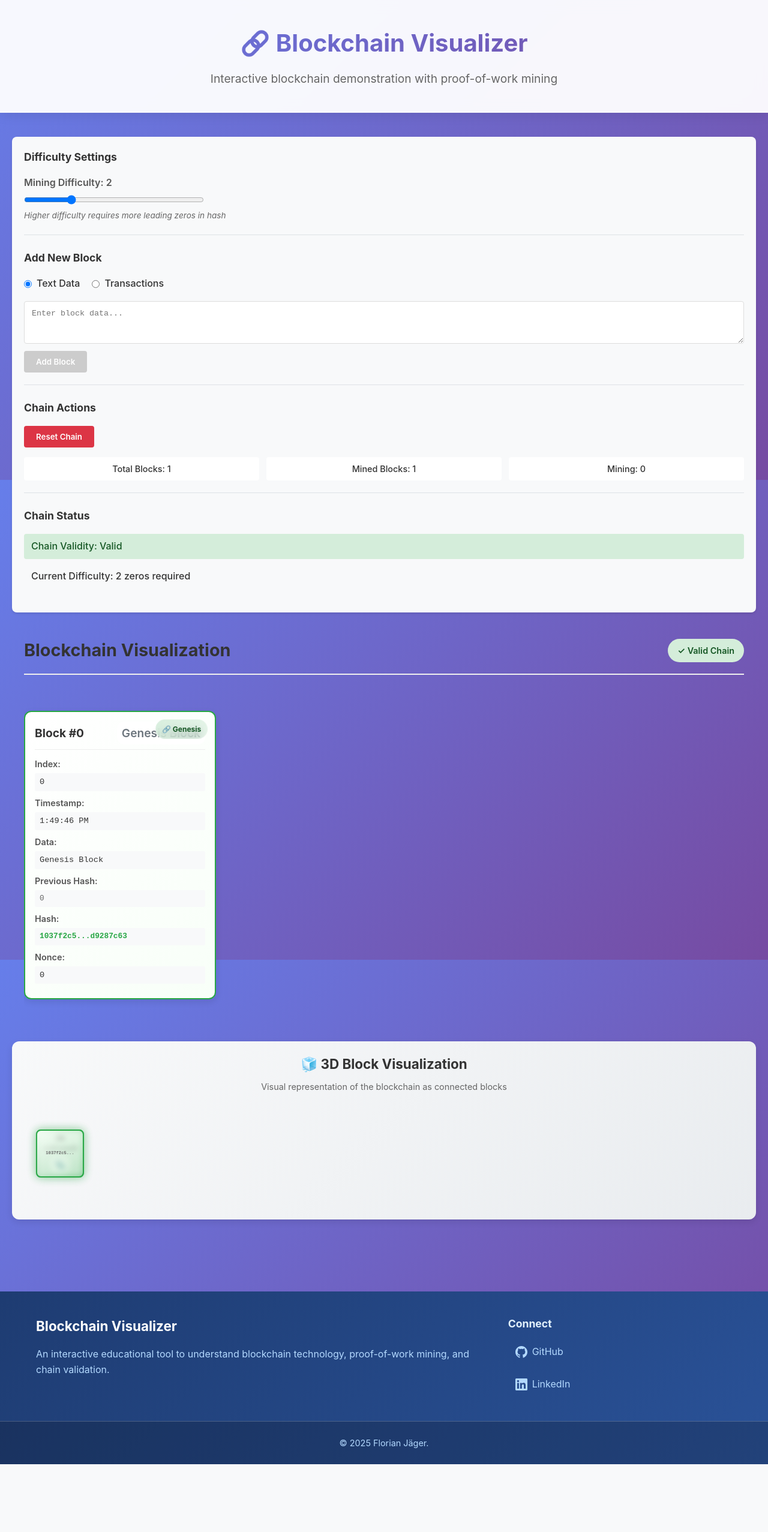
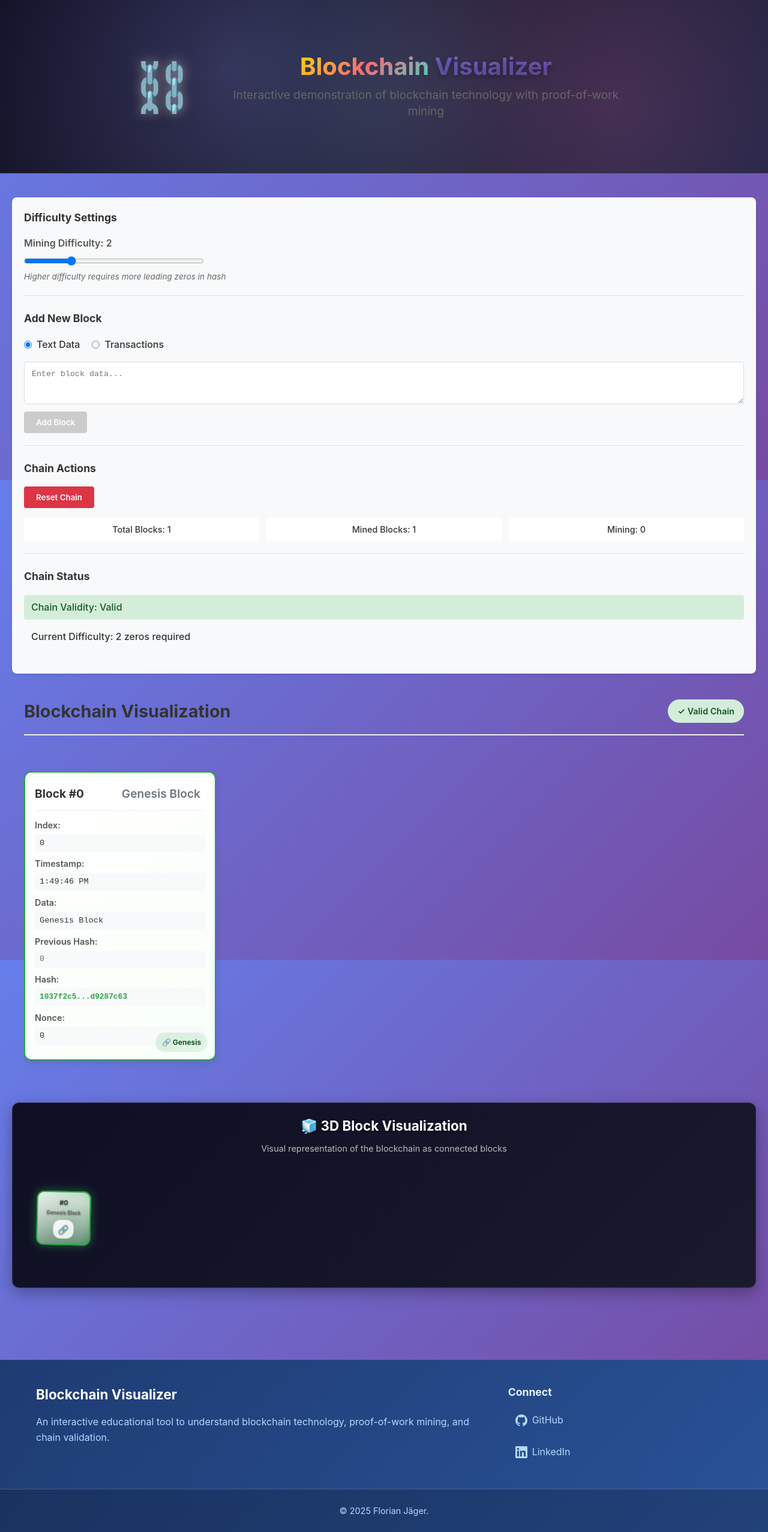
Before and after one commit to flori950/Blockchain-Visualizer, a React (Vite) app: page / in a window 1280 px wide. Shown: the whole page at 60% size. Before the commit the page ends 2441 px from the top, so only its background shows below. Built offline with nearby package versions, Linux system fonts and the light colour scheme.

Commit message:
fix deply

```diff
--- a/src/App.css
+++ b/src/App.css
@@ -11,12 +11,103 @@
 }
 
 .app-header {
-  background: rgba(255, 255, 255, 0.95);
-  backdrop-filter: blur(10px);
-  padding: 40px 20px;
+  background: linear-gradient(135deg, #0f0f23 0%, #1a1a2e 50%, #16213e 100%);
+  padding: 80px 20px;
+  position: relative;
+  overflow: hidden;
+  color: white;
+  border-bottom: 1px solid rgba(255, 255, 255, 0.1);
+}
+
+.app-header::before {
+  content: '';
+  position: absolute;
+  top: 0;
+  left: 0;
+  right: 0;
+  bottom: 0;
+  background: radial-gradient(circle at 30% 40%, rgba(120, 119, 198, 0.3) 0%, transparent 50%),
+              radial-gradient(circle at 80% 60%, rgba(255, 119, 198, 0.2) 0%, transparent 50%),
+              radial-gradient(circle at 50% 50%, rgba(75, 192, 192, 0.1) 0%, transparent 50%);
+  pointer-events: none;
+}
+
+.header-content {
+  max-width: 1200px;
+  margin: 0 auto;
+  position: relative;
+  z-index: 1;
+}
+
+.header-main {
+  display: flex;
+  align-items: center;
+  justify-content: center;
+  gap: 40px;
+  flex-wrap: wrap;
+}
+
+.header-icon {
+  animation: float 6s ease-in-out infinite;
+}
+
+.blockchain-icon {
+  font-size: 5rem;
+  display: block;
+  filter: drop-shadow(0 8px 16px rgba(0, 0, 0, 0.4));
+  text-shadow: 0 0 20px rgba(255, 255, 255, 0.5);
+}
+
+.header-text {
   text-align: center;
-  box-shadow: 0 2px 20px rgba(0, 0, 0, 0.1);
-  border-bottom: 1px solid rgba(255, 255, 255, 0.2);
+}
+
+.header-title {
+  margin: 0 0 20px 0;
+  font-size: clamp(3rem, 6vw, 5rem);
+  font-weight: 900;
+  line-height: 1.1;
+  text-shadow: 0 4px 8px rgba(0, 0, 0, 0.3);
+}
+
+.title-highlight {
+  background: linear-gradient(135deg, #ffd700 0%, #ff6b6b 50%, #4ecdc4 100%);
+  -webkit-background-clip: text;
+  -webkit-text-fill-color: transparent;
+  background-clip: text;
+  text-shadow: none;
+  animation: shimmer 3s ease-in-out infinite;
+}
+
+.header-subtitle {
+  margin: 0;
+  font-size: clamp(1.2rem, 3vw, 1.6rem);
+  color: rgba(255, 255, 255, 0.8);
+  font-weight: 300;
+  max-width: 700px;
+  margin: 0 auto;
+  line-height: 1.4;
+}
+
+@keyframes float {
+  0%, 100% {
+    transform: translateY(0px) rotate(0deg);
+  }
+  33% {
+    transform: translateY(-15px) rotate(5deg);
+  }
+  66% {
+    transform: translateY(-5px) rotate(-3deg);
+  }
+}
+
+@keyframes shimmer {
+  0%, 100% {
+    background-position: 0% 50%;
+  }
+  50% {
+    background-position: 100% 50%;
+  }
 }
 
 .app-header h1 {
@@ -90,3 +181,50 @@ input, textarea, select {
     padding: 15px 10px;
   }
 }
+
+/* Enhanced responsive design for new header */
+@media (max-width: 768px) {
+  .app-header {
+    padding: 60px 15px;
+  }
+
+  .header-main {
+    gap: 25px;
+  }
+
+  .blockchain-icon {
+    font-size: 4rem;
+  }
+
+  .header-title {
+    font-size: clamp(2.5rem, 8vw, 3.5rem);
+  }
+
+  .header-subtitle {
+    font-size: clamp(1rem, 4vw, 1.3rem);
+  }
+}
+
+@media (max-width: 480px) {
+  .app-header {
+    padding: 40px 10px;
+  }
+
+  .header-main {
+    flex-direction: column;
+    gap: 20px;
+  }
+
+  .blockchain-icon {
+    font-size: 3rem;
+  }
+
+  .header-title {
+    font-size: clamp(2rem, 10vw, 2.8rem);
+  }
+
+  .header-subtitle {
+    font-size: clamp(0.9rem, 5vw, 1.1rem);
+    padding: 0 10px;
+  }
+}
--- a/src/App.tsx
+++ b/src/App.tsx
@@ -14,8 +14,21 @@ function App() {
         <div className="app">
           <SEO />
           <header className="app-header">
-            <h1>🔗 Blockchain Visualizer</h1>
-            <p>Interactive blockchain demonstration with proof-of-work mining</p>
+            <div className="header-content">
+              <div className="header-main">
+                <div className="header-icon">
+                  <span className="blockchain-icon">⛓️</span>
+                </div>
+                <div className="header-text">
+                  <h1 className="header-title">
+                    <span className="title-highlight">Blockchain</span> Visualizer
+                  </h1>
+                  <p className="header-subtitle">
+                    Interactive demonstration of blockchain technology with proof-of-work mining
+                  </p>
+                </div>
+              </div>
+            </div>
           </header>
 
           <main className="app-main">
--- a/src/components/Block.css
+++ b/src/components/Block.css
@@ -274,7 +274,7 @@
 
 .validity-indicator {
   position: absolute;
-  top: 12px;
+  bottom: 12px;
   right: 12px;
   padding: 6px 10px;
   border-radius: 16px;
@@ -283,6 +283,7 @@
   transition: all 0.3s ease;
   backdrop-filter: blur(8px);
   border: 1px solid rgba(255, 255, 255, 0.3);
+  z-index: 10;
 }
 
 .validity-indicator.valid {
--- a/src/components/BlockVisualization3D.css
+++ b/src/components/BlockVisualization3D.css
@@ -1,9 +1,10 @@
 .block-visualization-3d {
-  background: linear-gradient(135deg, #f8f9fa 0%, #e9ecef 100%);
+  background: linear-gradient(135deg, #0f0f23 0%, #1a1a2e 100%);
   border-radius: 12px;
   padding: 20px;
   margin: 20px 0;
-  box-shadow: 0 4px 12px rgba(0,0,0,0.1);
+  box-shadow: 0 8px 24px rgba(0,0,0,0.3);
+  border: 1px solid rgba(255, 255, 255, 0.1);
 }
 
 .visualization-header {
@@ -13,18 +14,19 @@
 
 .visualization-header h3 {
   margin: 0 0 8px 0;
-  color: #333;
+  color: #ffffff;
   font-size: 1.4em;
+  text-shadow: 0 2px 4px rgba(0, 0, 0, 0.3);
 }
 
 .visualization-header p {
   margin: 0;
-  color: #666;
+  color: rgba(255, 255, 255, 0.7);
   font-size: 0.9em;
 }
 
 .blocks-3d-container {
-  perspective: 1000px;
+  perspective: 1200px;
   overflow-x: auto;
   padding: 20px 0;
 }
@@ -45,8 +47,8 @@
 
 .block-3d {
   position: relative;
-  width: 80px;
-  height: 80px;
+  width: 90px;
+  height: 90px;
   transform-style: preserve-3d;
   transition: transform 0.6s cubic-bezier(0.25, 0.46, 0.45, 0.94);
   animation: float 4s ease-in-out infinite;
@@ -58,10 +60,10 @@
 
 .block-face {
   position: absolute;
-  width: 80px;
-  height: 80px;
-  border: 2px solid #ddd;
-  border-radius: 8px;
+  width: 90px;
+  height: 90px;
+  border: 2px solid rgba(255, 255, 255, 0.2);
+  border-radius: 12px;
   display: flex;
   flex-direction: column;
   align-items: center;
@@ -71,37 +73,40 @@
   text-align: center;
   padding: 4px;
   box-sizing: border-box;
-  backdrop-filter: blur(4px);
+  backdrop-filter: blur(8px);
+  color: white;
+  text-shadow: 0 1px 2px rgba(0, 0, 0, 0.5);
 }
 
 .front {
-  background: linear-gradient(135deg, rgba(255,255,255,0.9), rgba(248,249,250,0.8));
-  transform: translateZ(40px);
+  background: linear-gradient(135deg, rgba(102, 126, 234, 0.9), rgba(118, 75, 162, 0.8));
+  transform: translateZ(45px);
+  box-shadow: 0 0 20px rgba(102, 126, 234, 0.4);
 }
 
 .back {
-  background: linear-gradient(135deg, rgba(248,249,250,0.9), rgba(233,236,239,0.8));
-  transform: rotateY(180deg) translateZ(40px);
+  background: linear-gradient(135deg, rgba(118, 75, 162, 0.8), rgba(102, 126, 234, 0.7));
+  transform: rotateY(180deg) translateZ(45px);
 }
 
 .left {
-  background: linear-gradient(135deg, rgba(233,236,239,0.8), rgba(222,226,230,0.7));
-  transform: rotateY(-90deg) translateZ(40px);
+  background: linear-gradient(135deg, rgba(75, 90, 162, 0.7), rgba(60, 75, 140, 0.6));
+  transform: rotateY(-90deg) translateZ(45px);
 }
 
 .right {
-  background: linear-gradient(135deg, rgba(233,236,239,0.8), rgba(222,226,230,0.7));
-  transform: rotateY(90deg) translateZ(40px);
+  background: linear-gradient(135deg, rgba(75, 90, 162, 0.7), rgba(60, 75, 140, 0.6));
+  transform: rotateY(90deg) translateZ(45px);
 }
 
 .top {
-  background: linear-gradient(135deg, rgba(222,226,230,0.7), rgba(206,212,218,0.6));
-  transform: rotateX(90deg) translateZ(40px);
+  background: linear-gradient(135deg, rgba(140, 140, 200, 0.6), rgba(120, 120, 180, 0.5));
+  transform: rotateX(90deg) translateZ(45px);
 }
 
 .bottom {
-  background: linear-gradient(135deg, rgba(206,212,218,0.6), rgba(173,181,189,0.5));
-  transform: rotateX(-90deg) translateZ(40px);
+  background: linear-gradient(135deg, rgba(60, 60, 120, 0.5), rgba(40, 40, 100, 0.4));
+  transform: rotateX(-90deg) translateZ(45px);
 }
 
 .block-number {
@@ -175,22 +180,22 @@
 .link-cylinder {
   width: 30px;
   height: 8px;
-  background: linear-gradient(135deg, #007acc, #005a9e);
+  background: linear-gradient(135deg, #667eea, #764ba2);
   border-radius: 4px;
   transform-style: preserve-3d;
   animation: float 4s ease-in-out infinite;
-  box-shadow: 0 2px 8px rgba(0,122,204,0.3);
+  box-shadow: 0 2px 8px rgba(102, 126, 234, 0.4);
 }
 
 .chain-link-3d.connected-3d .link-cylinder {
-  background: linear-gradient(135deg, #28a745, #218838);
-  box-shadow: 0 2px 8px rgba(40,167,69,0.3);
+  background: linear-gradient(135deg, #4ecdc4, #44a08d);
+  box-shadow: 0 2px 8px rgba(78, 205, 196, 0.4);
   animation: float 4s ease-in-out infinite, pulse 2s ease-in-out infinite;
 }
 
 .chain-link-3d.broken-3d .link-cylinder {
-  background: linear-gradient(135deg, #dc3545, #c82333);
-  box-shadow: 0 2px 8px rgba(220,53,69,0.3);
+  background: linear-gradient(135deg, #ff6b6b, #ee5a52);
+  box-shadow: 0 2px 8px rgba(255, 107, 107, 0.4);
   animation: float 4s ease-in-out infinite, break 1s ease-in-out infinite;
 }
 
--- a/src/components/BlockchainVisualization.css
+++ b/src/components/BlockchainVisualization.css
@@ -95,7 +95,7 @@
 
 .hash-connection {
   font-size: 0.7em;
-  color: #666;
+  color: #ffffff;
   text-align: center;
   writing-mode: vertical-rl;
   text-orientation: mixed;
```
